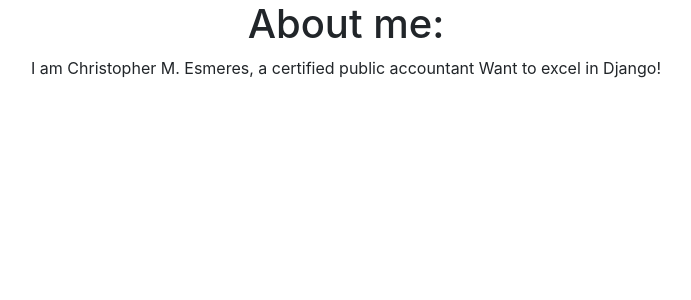
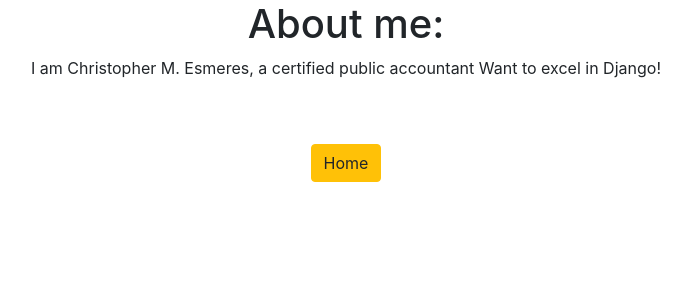
Before and after one commit to esmeres/django3-personal-portfolio, a Django app: page /generator/about/ in a window 1280 px wide. Shown: the top 300 px of the page, without its empty margins (294-985 px from the left). Run offline with Django 3.2, Linux system fonts and the light colour scheme; some libraries are stand-ins or nearby versions.

Commit message:
includes the generator app

```diff
--- a/generator/templates/generator/about.html
+++ b/generator/templates/generator/about.html
@@ -7,3 +7,4 @@
 </p>
 <br>
 <br>
+<a href="{% url "generator:password_generator" %}"  class = "btn btn-warning" >Home</a>
```
